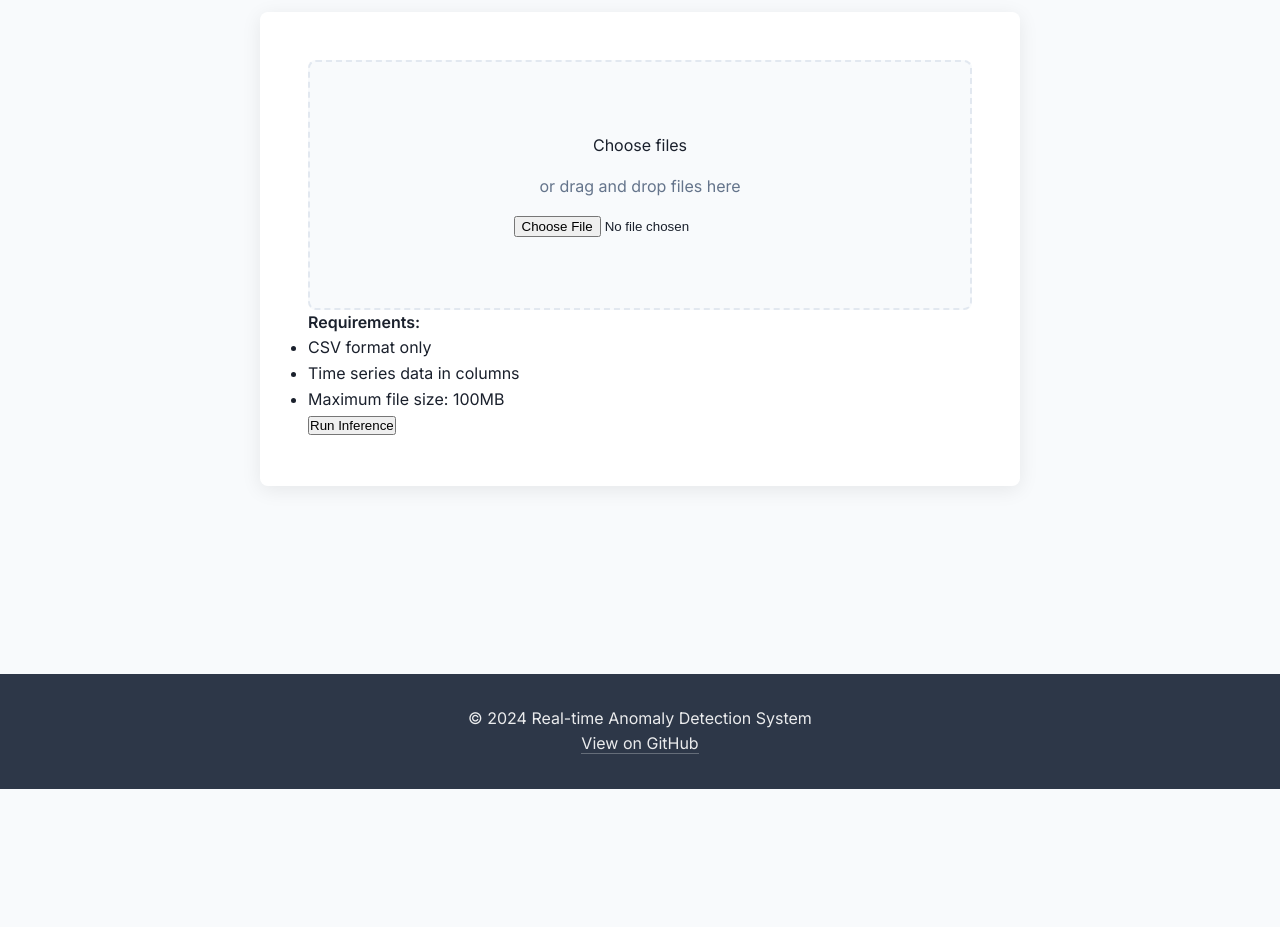
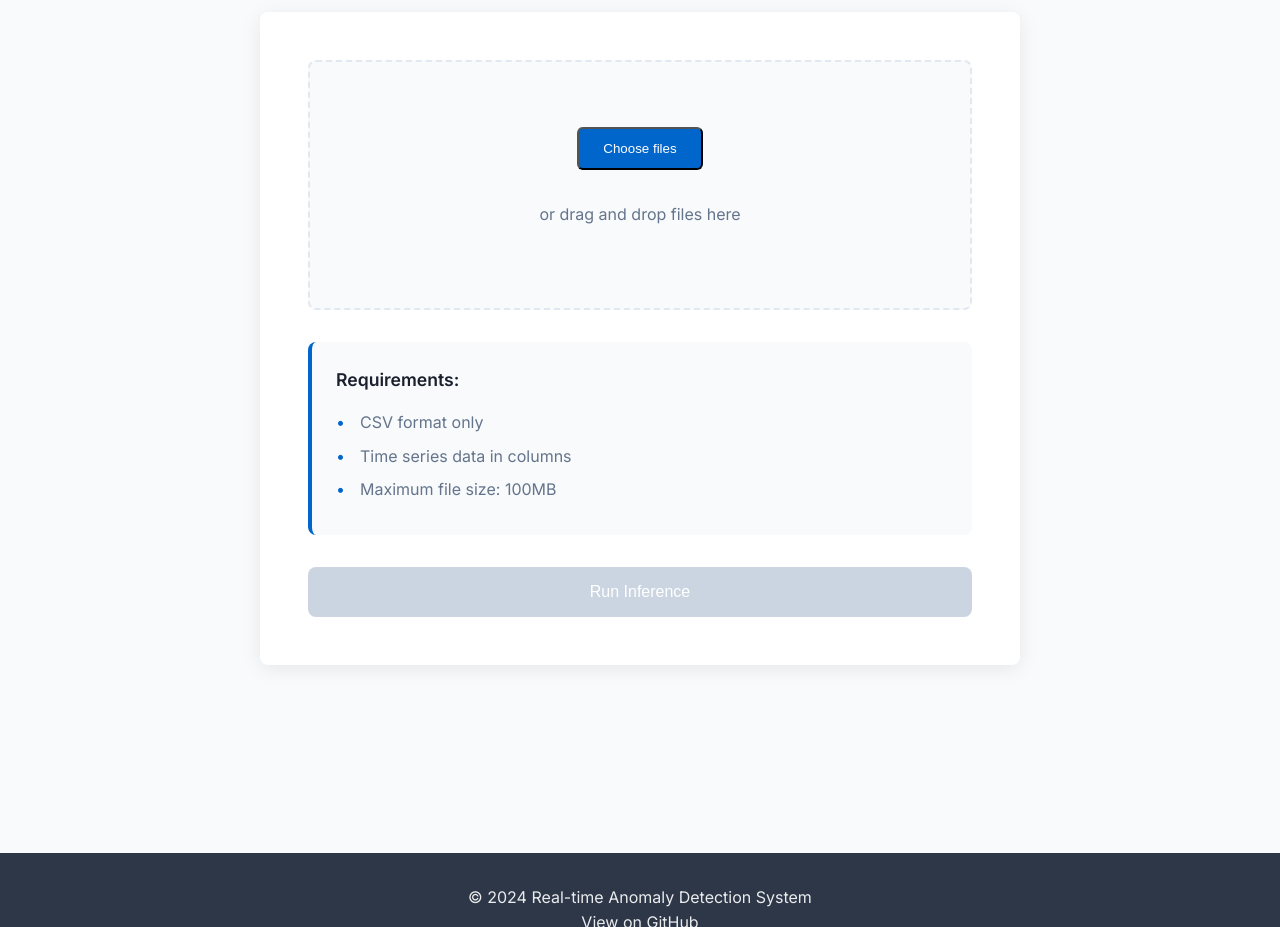
Before and after one commit to Applied-AI-Search-Vision/BayesAnomalyDetection-Realtime, a plain HTML site: page index.html in a window 1280 px wide. Shown: the part 3700-4627 px from the top of the page. Before the commit the page ends 4489 px from the top, so only its background shows below. Drawn offline with Linux system fonts and the light colour scheme.

Commit message:
Update index.html

```diff
--- a/index.html
+++ b/index.html
@@ -152,11 +152,12 @@
                 <div class="upload-box">
                     <form id="uploadForm" class="upload-form">
                         <div class="file-drop-area">
-                            <span class="fake-btn">Choose files</span>
+                            <button type="button" class="choose-files-btn">Choose files</button>
                             <span class="file-msg">or drag and drop files here</span>
-                            <input class="file-input" type="file" accept=".csv" required>
+                            <input class="file-input" type="file" accept=".csv" required hidden>
                         </div>
-                        <div class="file-requirements">
+
+                        <div class="requirements">
                             <h4>Requirements:</h4>
                             <ul>
                                 <li>CSV format only</li>
@@ -164,13 +165,11 @@
                                 <li>Maximum file size: 100MB</li>
                             </ul>
                         </div>
-                        <button type="submit" class="submit-btn">Run Inference</button>
+
+                        <button type="submit" class="run-inference-btn" disabled>
+                            Run Inference
+                        </button>
                     </form>
-                </div>
-                <div id="results" class="results-container" style="display: none;">
-                    <h3>Results</h3>
-                    <div id="inferenceProgress" class="progress-bar"></div>
-                    <div id="inferenceResults"></div>
                 </div>
             </div>
         </section>
```
